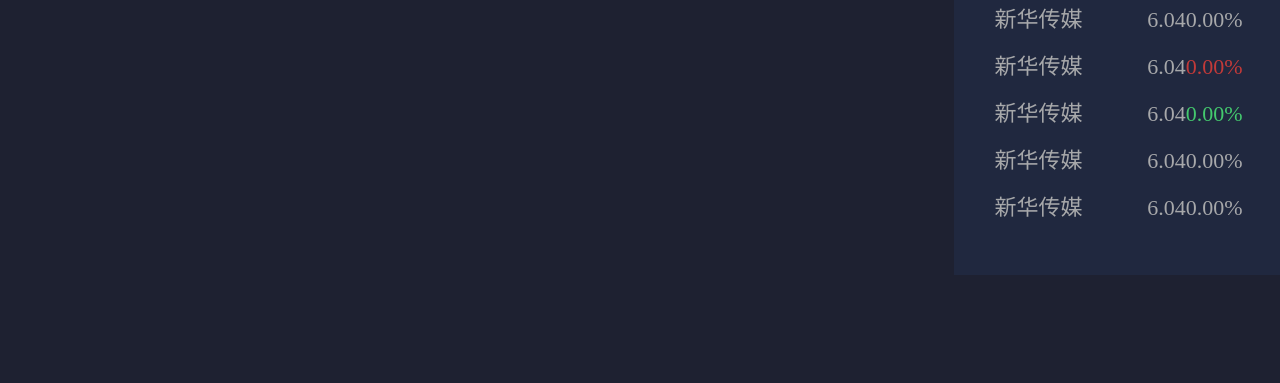
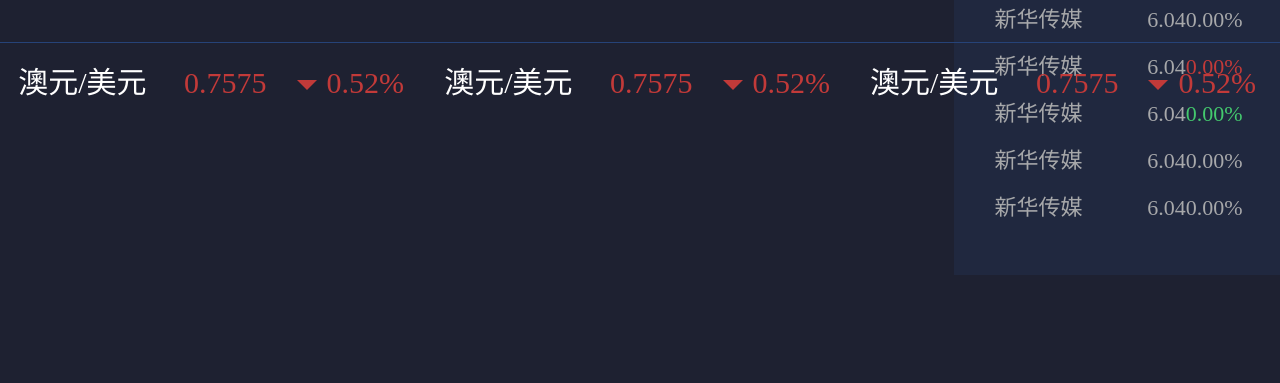
Before and after one commit to feifei135/webHQ, a plain HTML site: page html/fullScreen.html in a window 1280 px wide. Shown: the part 677-1060 px from the top of the page. Drawn offline with nearby package versions, Linux system fonts and the light colour scheme; no server answers.

Commit message:
底部导航

```diff
--- a/css/detail.css
+++ b/css/detail.css
@@ -987,3 +987,35 @@
 	border-radius: 3px;
 	right: 0;
 }
+.bottom{
+	border-top: 1px solid #264378;
+	line-height: 80px;
+	height: 80px;
+	position: fixed;
+	bottom: 0;
+	width: 100%;
+}
+.b_info{
+	width: 33%;
+	text-align: center;
+	display: inline-block;
+}
+.b_info>em,.b_info>i{
+	font-size: 30px;
+	font-family: '微软雅黑';
+	color: #fff;
+	margin: 0 15px;
+}
+.b_info>i{
+	color: #C23A39;
+}
+.b_arrow{
+	width: 0;
+	height: 0;
+	border-top: 10px solid #C23A39;
+	border-left: 10px dashed transparent;
+	border-right: 10px dashed transparent;
+	padding-top: 3px;
+	display: inline-block;
+	margin-right: 10px;
+}
--- a/html/fullScreen.html
+++ b/html/fullScreen.html
@@ -51,7 +51,7 @@
                 </ul>
             </div>
         </div>
-
+        <div class="chart_area">
             <!-- 分时图 -->
             <div class="mline" id="MLine">
                 <div id="mline_charts" class="mline_full" style="width:100%;height:730px;">
@@ -206,7 +206,12 @@
                 </div>
             </div>
             <!-- 右侧信息框结束 -->
-
+        </div>
+        <footer class="bottom">
+            <span class="b_info"><em>澳元/美元  </em><i>0.7575</i><i><i class="b_arrow"></i>0.52%</i> </span>
+            <span class="b_info"><em>澳元/美元  </em><i>0.7575</i><i><i class="b_arrow"></i>0.52%</i> </span>
+            <span class="b_info"><em>澳元/美元  </em><i>0.7575</i><i><i class="b_arrow"></i>0.52%</i> </span>
+        </footer>
     </div>
 
 
--- a/js/mLineFull.js
+++ b/js/mLineFull.js
@@ -1565,7 +1565,9 @@
     // ecahrts图进行缩放
     $(window).resize(function(){
         if($("#kline").css("display")=="none"){
-            myChart.resize({width:"auto",height:"auto"});
+            if(myChart){
+                myChart.resize({width:"auto",height:"auto"});
+            }
         }else{
             chartResize();
         }
```
Lines whose indentation alone changed are shown as unchanged.
